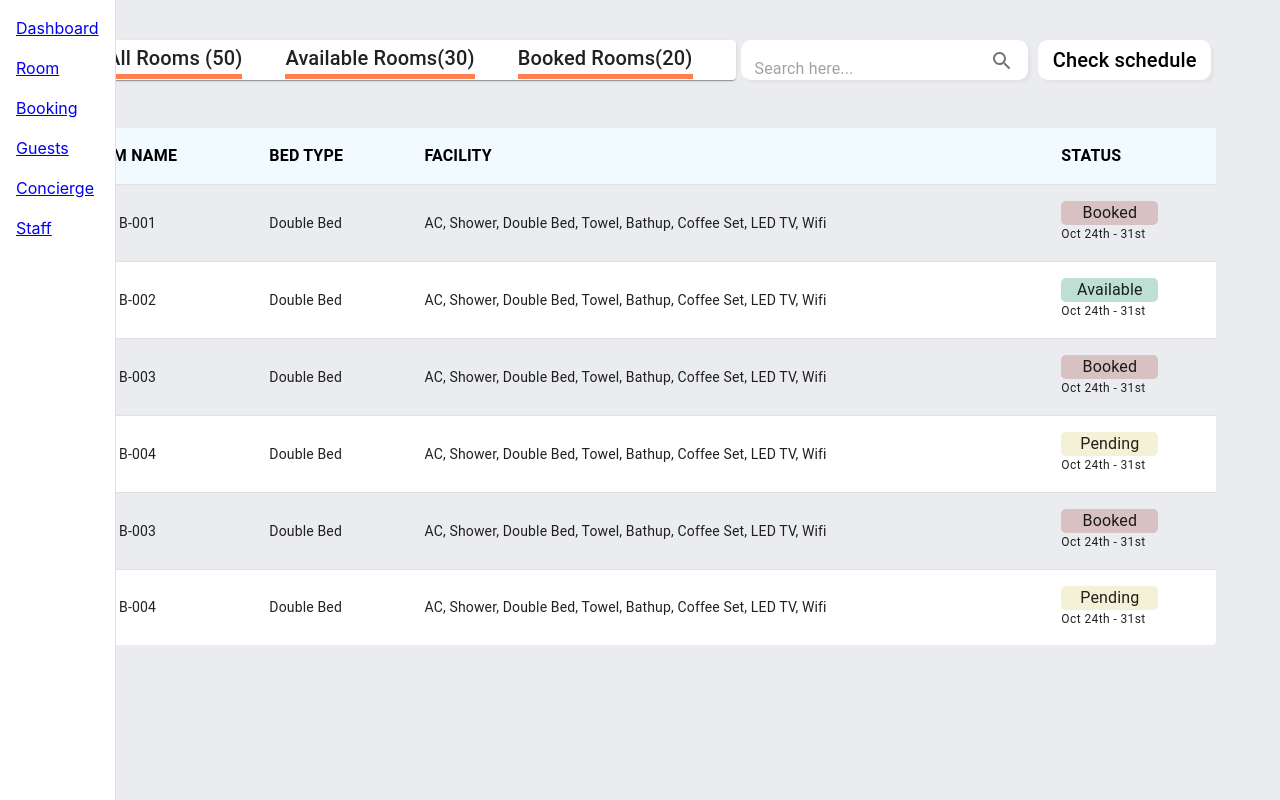
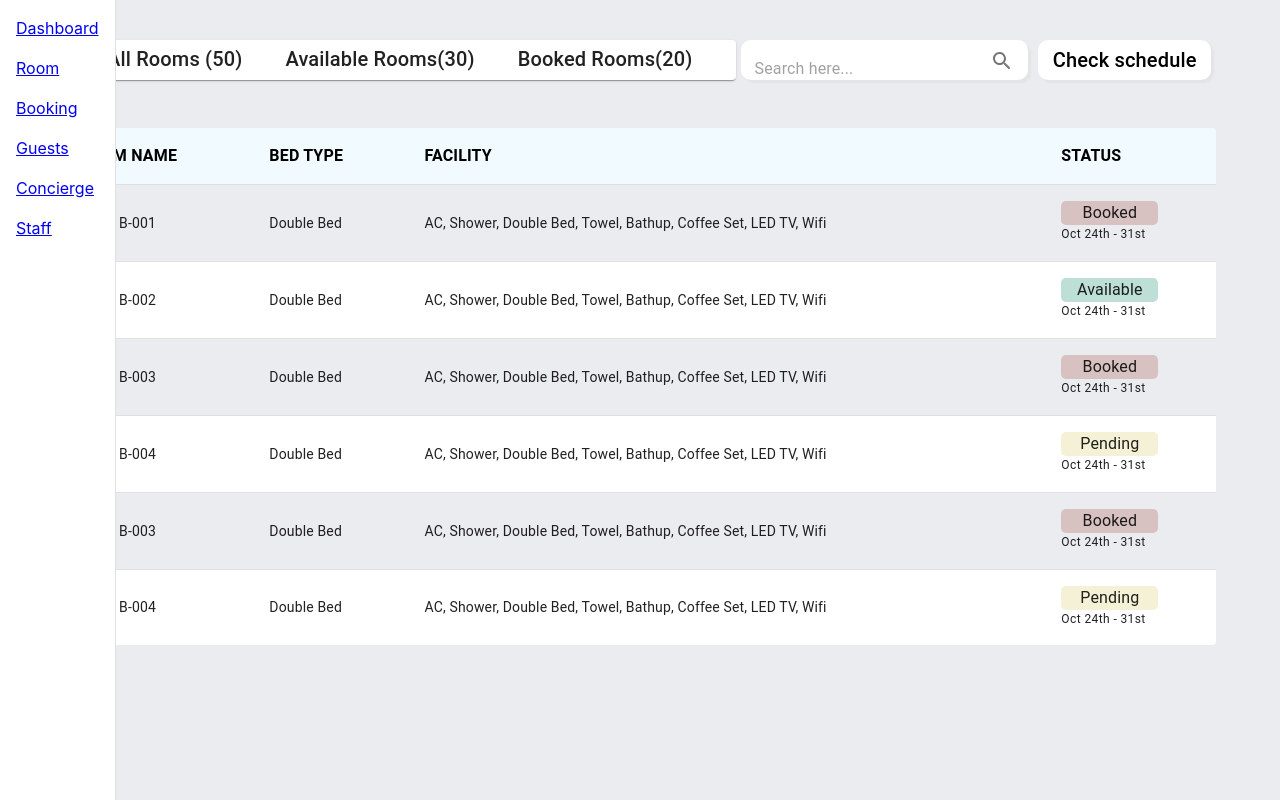
Before and after one commit to Sena543/hotel-mgt-frontend, a React (Vite) app: page /rooms in a window 1280 px wide. Built offline with nearby package versions, Linux system fonts and the light colour scheme.

Commit message:
add: bottom animation

```diff
--- a/src/components/Room/roomHeader.css
+++ b/src/components/Room/roomHeader.css
@@ -12,7 +12,21 @@
 }
 
 .roomHeader {
-	border-bottom: 5px solid coral;
+	display: inline-block;
+	text-decoration: none;
+}
+
+.roomHeader::after {
+	content: "";
+	display: block;
+	width: 0;
+	height: 2px;
+	background: coral;
+	transition: width 300ms;
+}
+
+.roomHeader:hover::after {
+	width: 100%;
 }
 
 .textfield-div {
```
